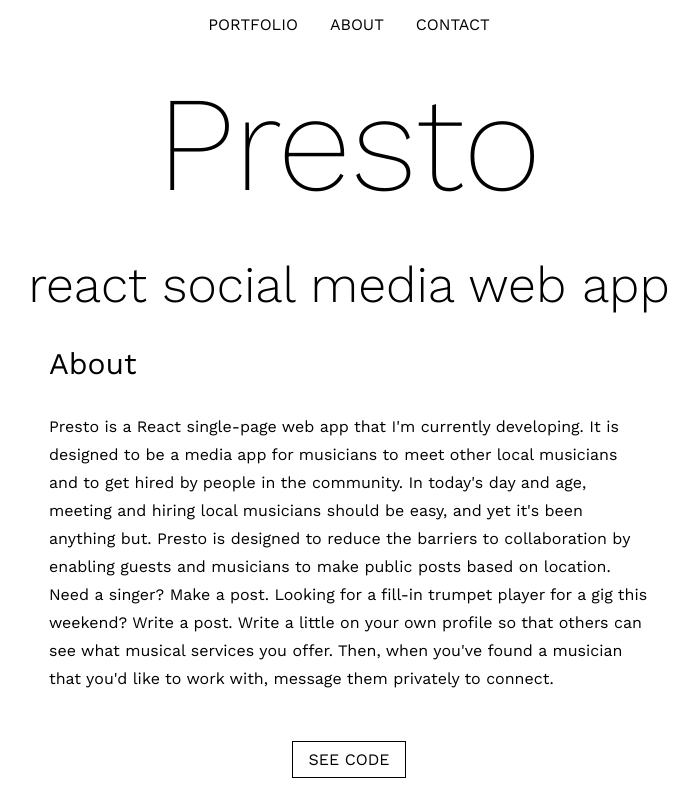
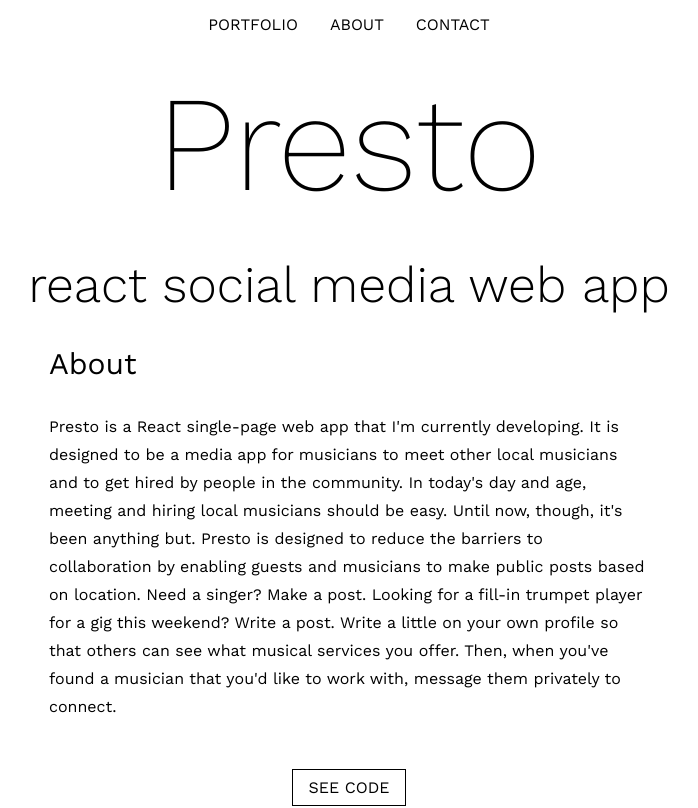
Before and after one commit to austintheriot/digital-portfolio-2, a React (Create React App) app: page /presto in a window 1280 px wide. Shown: the top 808 px of the page, without its empty margins (291-989 px from the left). Built offline with nearby package versions, Linux system fonts and the light colour scheme; no server answers.

Commit message:
JSArt hover animations, Presto reword description

```diff
--- a/src/components/Input/Input.module.css
+++ b/src/components/Input/Input.module.css
@@ -53,6 +53,7 @@
 	box-shadow: none;
 	-moz-box-shadow: none;
 	-webkit-box-shadow: none;
+	-webkit-appearance: none;
 	outline: none;
 	background-color: transparent;
 	border: 1px solid #bbb;
--- a/src/components/Textarea/Textarea.module.css
+++ b/src/components/Textarea/Textarea.module.css
@@ -53,6 +53,7 @@
 	box-shadow: none;
 	-moz-box-shadow: none;
 	-webkit-box-shadow: none;
+	-webkit-appearance: none;
 	outline: none;
 	background-color: transparent;
 	border: 1px solid #bbb;
--- a/src/routes/Portfolio Articles/LASC.js
+++ b/src/routes/Portfolio Articles/LASC.js
@@ -48,7 +48,7 @@ export default (props) => {
 			<h3 className={generalStyles.h3}>Tech</h3>
 			<p className={generalStyles.p}>
 				I built this page using HTML5, CSS3, and JavaScript—although I believe
-				that templates and libraries like Bootstrap a fast and useful way to
+				that templates and libraries like Bootstrap are a fast and useful way to
 				build websites, I tend to my websites from scratch. This ensures that
 				the needs of the client, and not whatever library I'm using at the
 				moment determine the choices I make in the build process. Finally, as in
--- a/src/routes/Portfolio Articles/PortfolioArticle.module.css
+++ b/src/routes/Portfolio Articles/PortfolioArticle.module.css
@@ -53,13 +53,37 @@ a,
 	justify-content: space-evenly;
 	align-items: flex-end;
 }
+.panel a {
+	overflow: hidden;
+	box-shadow: var(--shadow);
+	margin: 1rem;
+}
 
 .panel img {
 	display: block;
+	position: relative;
 	width: 25vw;
 	min-width: 300px;
+}
 
-	box-shadow: var(--shadow);
+/* Hover animations */
+@media (min-width: 800px) {
+	.panel a:after {
+		position: absolute;
+		z-index: 10;
+		content: 'See Live';
+		width: 25vw;
+		min-width: 300px;
+		text-align: center;
+		font-size: 25px;
+		font-weight: 300;
+		opacity: 0;
+		transition: opacity 0.2s;
+	}
+
+	.panel a:hover:after {
+		opacity: 1;
+	}
 }
 
 .hero {
--- a/src/routes/Portfolio Articles/Presto.js
+++ b/src/routes/Portfolio Articles/Presto.js
@@ -22,14 +22,14 @@ export default (props) => {
 				Presto is a React single-page web app that I'm currently developing. It
 				is designed to be a media app for musicians to meet other local
 				musicians and to get hired by people in the community. In today's day
-				and age, meeting and hiring local musicians should be easy, and yet it's
-				been anything but. Presto is designed to reduce the barriers to
-				collaboration by enabling guests and musicians to make public posts
-				based on location. Need a singer? Make a post. Looking for a fill-in
-				trumpet player for a gig this weekend? Write a post. Write a little on
-				your own profile so that others can see what musical services you offer.
-				Then, when you've found a musician that you'd like to work with, message
-				them privately to connect.
+				and age, meeting and hiring local musicians should be easy. Until now,
+				though, it's been anything but. Presto is designed to reduce the
+				barriers to collaboration by enabling guests and musicians to make
+				public posts based on location. Need a singer? Make a post. Looking for
+				a fill-in trumpet player for a gig this weekend? Write a post. Write a
+				little on your own profile so that others can see what musical services
+				you offer. Then, when you've found a musician that you'd like to work
+				with, message them privately to connect.
 			</p>
 			<div className={generalStyles.center}>
 				<a href={CODE_URL} target='_blank' rel='noopener noreferrer'>
--- a/src/routes/Portfolio Articles/Sharlat.js
+++ b/src/routes/Portfolio Articles/Sharlat.js
@@ -56,7 +56,7 @@ export default (props) => {
 			<h3 className={generalStyles.h3}>Tech</h3>
 			<p className={generalStyles.p}>
 				I built this page using HTML5, CSS3, and JavaScript—although I believe
-				that templates and libraries like Bootstrap a fast and useful way to
+				that templates and libraries like Bootstrap are a fast and useful way to
 				build websites, I tend to my websites from scratch. This ensures that
 				the needs of the client, and not whatever library I'm using at the
 				moment determine the choices I make in the build process. Finally, as in
```
